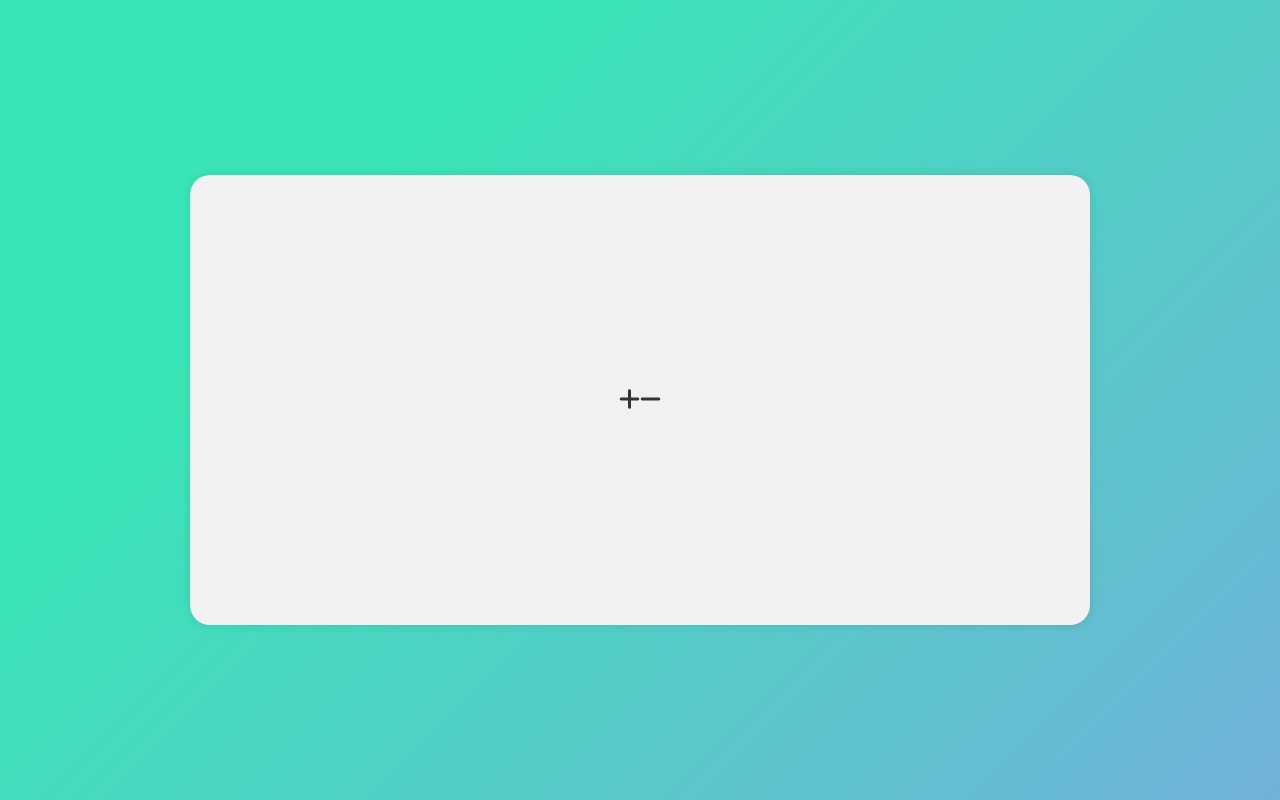
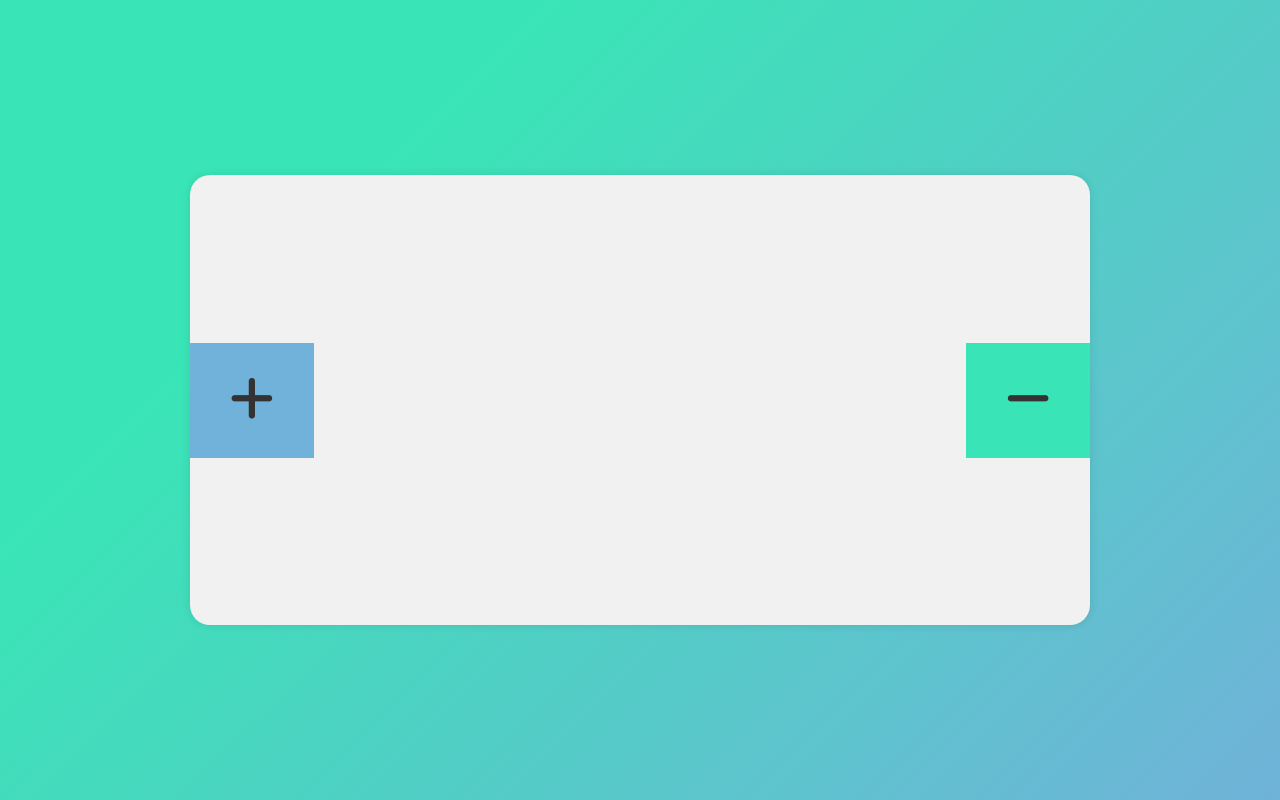
Before and after one commit to Anshika75/CountMate, an Angular app: page / in a window 1280 px wide. Built offline with nearby package versions, Linux system fonts and the light colour scheme.

Commit message:
Update tallybox.component.css

```diff
--- a/src/app/tallybox/tallybox.component.css
+++ b/src/app/tallybox/tallybox.component.css
@@ -1,6 +1,6 @@
 .box{
     display: flex;
-    justify-content: center;
+    justify-content: space-between;
     align-items: center;
     background-color: #f1f1f1;
     font-family: 'Roboto', sans-serif;
@@ -8,6 +8,31 @@
     width: 900px;
     margin: 0 auto;
     border-radius: 20px;
-    padding: 20px;
     box-shadow: 0 0 10px rgba(0, 0, 0, 0.1);
 }
+
+.box .minus{
+    font-size: 50px;
+    background-color: #39e5b6;
+    cursor: pointer;
+    padding: 20px 40px;
+    transition: all 0.3s ease-in-out;
+}
+
+.box .minus:hover{
+    background-color: #70b2d9;
+    color: white;
+}
+
+.box .plus{
+    font-size: 50px;
+    background-color: #70b2d9;
+    cursor: pointer;
+    padding: 20px 40px;
+    transition: all 0.3s ease-in-out;
+}
+
+.box .plus:hover{
+    background-color: #39e5b6;
+    color: white;
+}
```
